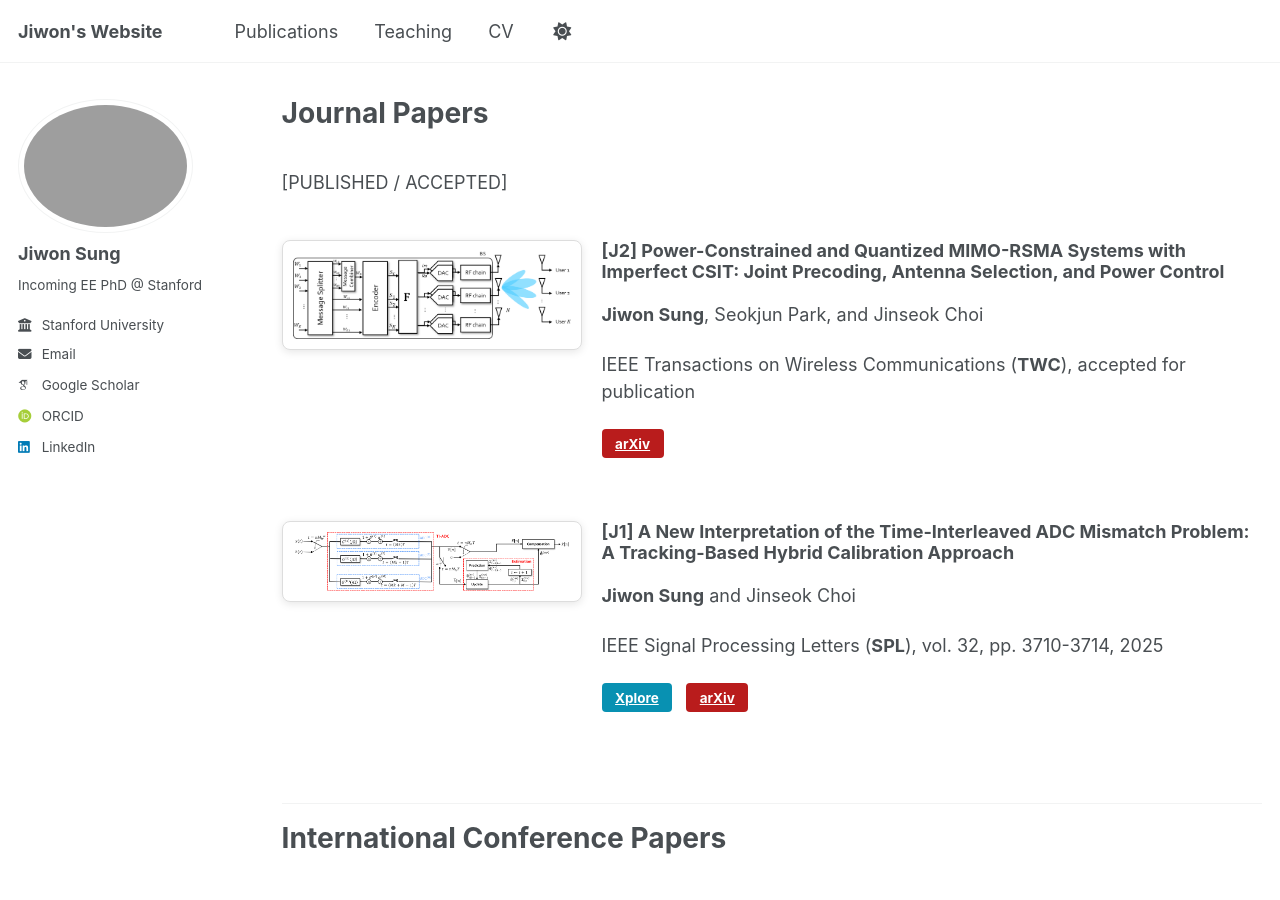
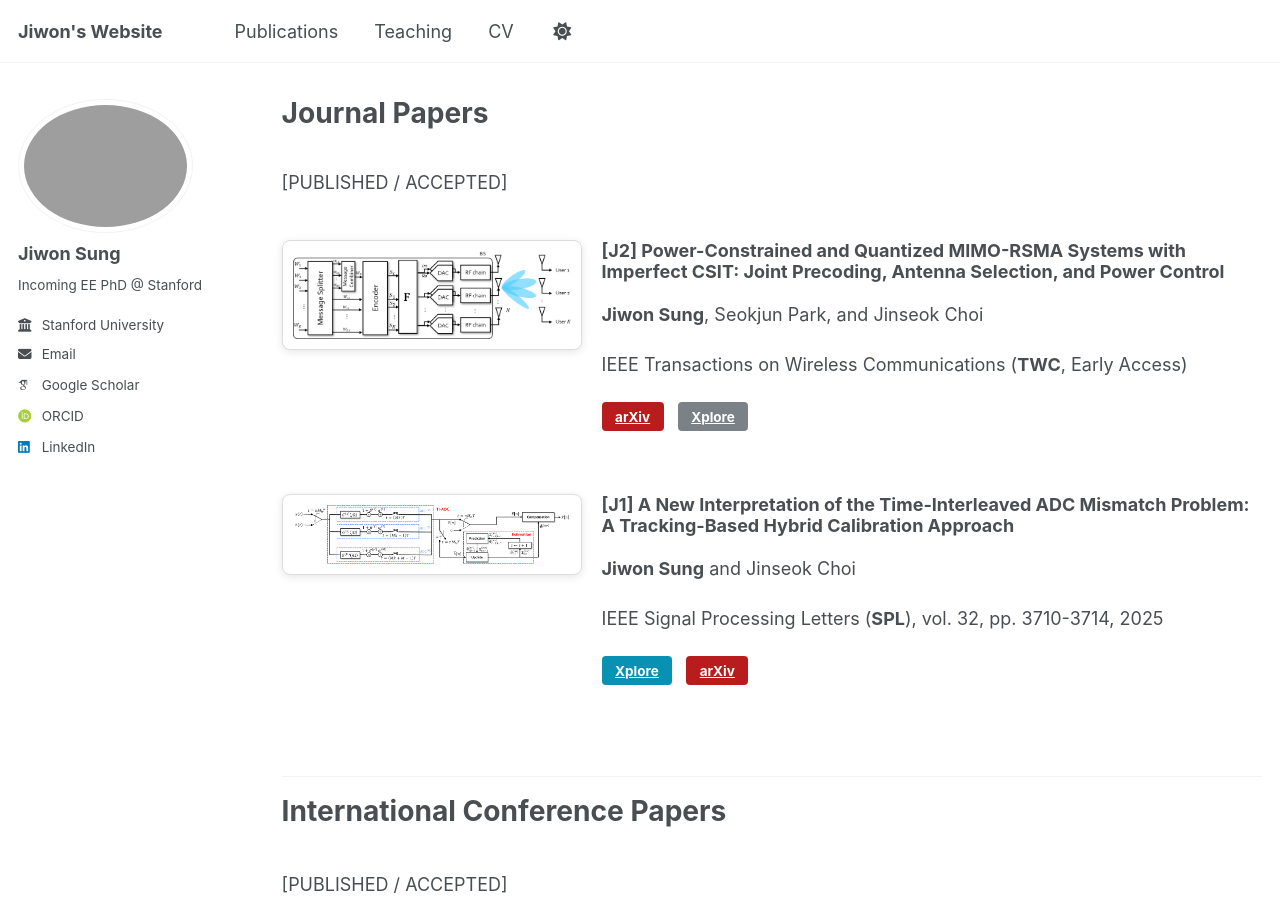
Before and after one commit to sunione/sunione.github.io, a Jekyll site: the page built from _pages/publications.md, in a window 1280 px wide and 900 px high. Built offline with Jekyll 4.4.1, drawn with Linux system fonts in a browser that asks for light colours; some web fonts are replaced.

Commit message:
Update publication details for IEEE TWC article

```diff
--- a/_pages/publications.md
+++ b/_pages/publications.md
@@ -33,10 +33,10 @@ author_profile: true
   <div>
     <h3 style="margin-top: 0;"> [J2] Power-Constrained and Quantized MIMO-RSMA Systems with Imperfect CSIT: Joint Precoding, Antenna Selection, and Power Control </h3>
     <p> <strong>Jiwon Sung</strong>, Seokjun Park, and Jinseok Choi </p>
-    <p> IEEE Transactions on Wireless Communications (<strong>TWC</strong>), accepted for publication </p>
+    <p> IEEE Transactions on Wireless Communications (<strong>TWC</strong>, Early Access) </p>
     <p>
       <a href="https://arxiv.org/abs/2508.05080" class="btn btn--arxiv btn--small">arXiv</a>
-      <!-- <a href="https://ieeexplore.ieee.org/abstract/document/10714955" class="btn btn--primary btn--small">Xplore</a> -->
+      <a href="[https://ieeexplore.ieee.org/abstract/document/10714955](https://ieeexplore.ieee.org/document/11519550)" class="btn btn--primary btn--small">Xplore</a>
     </p>
   </div>
 </div>
```
